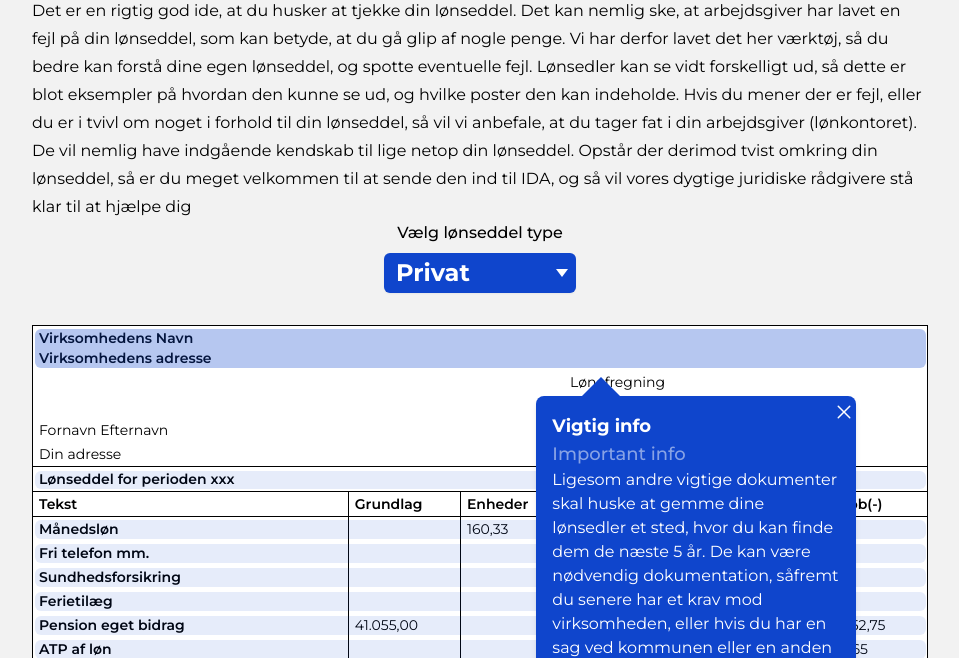
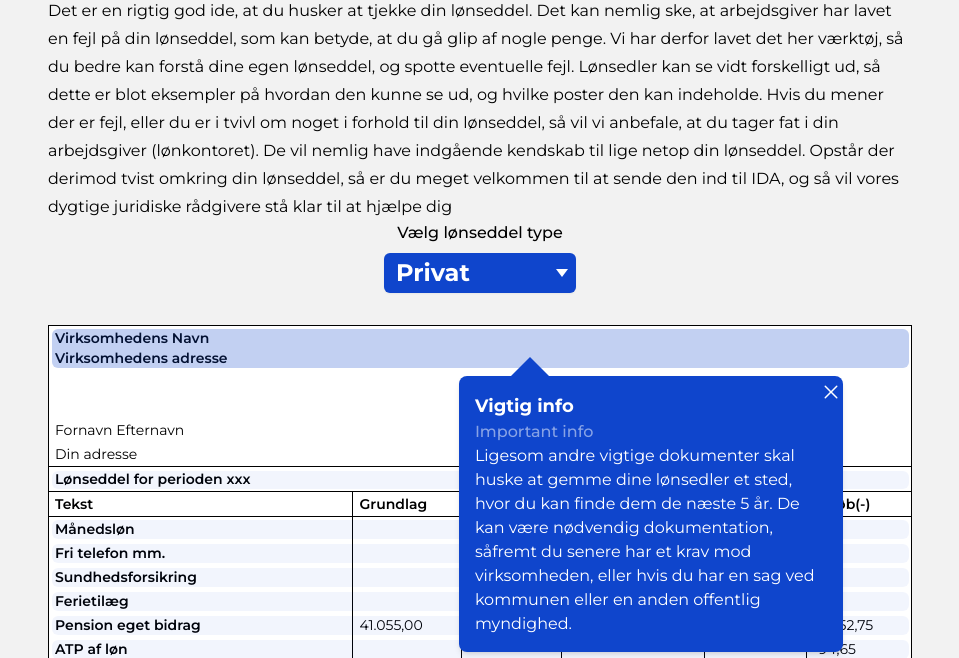
Before and after one commit to orindholt/ida_loenseddel, a website: page index.html in a window 1280 px wide. Shown: the part 137-795 px from the top of the page, without its empty margins (160-1119 px from the left). Drawn offline with nearby package versions, Linux system fonts and the light colour scheme.

Commit message:
Add minified css and adjust infobox offset

```diff
--- a/css/base.css
+++ b/css/main.css
@@ -4,7 +4,7 @@
 
 @layer base {
   body {
-    @apply bg-tan font-montserrat pt-8 px-4 pb-80;
+    @apply bg-tan font-montserrat;
   }
   th, td {
     @apply border-x border-solid border-black px-1.5 py-0.5 text-left;
@@ -22,7 +22,7 @@
     @apply border-r-0;
   }
   [data-id="info"] {
-    @apply cursor-pointer relative after:content-[""] after:rounded-md after:bg-info after:absolute after:left-0.5 after:right-0.5 after:top-[3px] after:bottom-0.5 after:transition-colors after:duration-200 after:pointer-events-none;
+    @apply cursor-pointer relative after:content-[""] after:rounded-md after:bg-info after:absolute after:left-[3px] after:right-[3px] after:top-[3px] after:bottom-0.5 after:transition-colors after:duration-200 after:pointer-events-none md:after:hover:bg-hover;
   }
 }
 
@@ -37,7 +37,7 @@
     @apply border-none;
   }
   .active::after {
-    @apply bg-active;
+    @apply !bg-active;
   }
   .dropdown-triangle::after {
     @apply content-[""] w-3 h-2 bg-white grid-area-select justify-self-end pointer-events-none mr-2;
--- a/index.html
+++ b/index.html
@@ -5,7 +5,7 @@
 		<meta http-equiv="X-UA-Compatible" content="IE=edge" />
 		<meta name="viewport" content="width=device-width, initial-scale=1.0" />
 		<title>Lønseddel Tjek</title>
-		<link rel="stylesheet" href="style.css" />
+		<link rel="stylesheet" href="style.min.css" />
 		<!-- JQuery CDN -->
 		<script src="https://ajax.googleapis.com/ajax/libs/jquery/3.6.0/jquery.min.js"></script>
 		<!-- Google Fonts - Montserrat, 2-,3-,4-,5-,6-,700 -->
@@ -18,7 +18,7 @@
 		<script src="js/script.js" defer></script>
 	</head>
 	<body>
-		<div class="max-w-4xl mx-auto">
+		<div class="max-w-4xl mx-auto pt-8 px-4 pb-96">
 			<div class="flex justify-end gap-2">
 				<button
 					type="button"
@@ -518,7 +518,7 @@
 				</table>
 				<aside
 					data-id="info-box"
-					class="absolute bg-blue text-white rounded-lg sm:right-[8%] sm:left-auto top-0 z-10 p-4 max-w-xs transition-all duration-500 shadow-md left-0 right-0"
+					class="absolute bg-blue text-white rounded-lg sm:right-[8%] sm:left-auto top-0 z-10 p-4 max-w-sm transition-all duration-500 shadow-md left-0 right-0"
 				>
 					<div class="relative flex flex-col">
 						<div
@@ -548,7 +548,7 @@
 						></h2>
 						<h3
 							data-id="info-header-alt"
-							class="font-medium opacity-50 text-sm sm:text-base md:text-lg"
+							class="font-medium opacity-50 text-xs sm:text-sm md:text-base"
 						></h3>
 						<p data-id="info-text" class="text-xs sm:text-sm md:text-base"></p>
 					</div>
--- a/js/script.js
+++ b/js/script.js
@@ -162,7 +162,7 @@ document.addEventListener("DOMContentLoaded", () => {
 			currentLang === "dk"
 				? target.getAttribute("data-header-en")
 				: target.getAttribute("data-header-dk");
-		const elementPosY = Math.floor(target.offsetTop + 70);
+		const elementPosY = Math.floor(target.offsetTop + 50);
 
 		infoTextElement.textContent = infoText;
 		infoHeaderElement.textContent = infoHeader;
--- a/package.json
+++ b/package.json
@@ -7,7 +7,7 @@
 		"tailwindcss": "^3.1.6"
 	},
 	"scripts": {
-		"build:tw": "npx tailwindcss -i ./css/base.css -o ./style.css --watch"
+		"build:tw": "npx tailwindcss -i ./css/main.css -o ./style.min.css --watch --minify"
 	},
 	"repository": {
 		"type": "git",
--- a/tailwind.config.js
+++ b/tailwind.config.js
@@ -6,9 +6,9 @@ module.exports = {
 			colors: {
 				tan: "rgb(242, 242, 242)",
 				blue: "rgb(15, 69, 204)",
-				info: "rgb(15, 69, 204, 0.1)",
-				active: "rgb(15, 69, 204, 0.3)",
-				hover: "rgba(0, 0, 0, 0.15)",
+				info: "rgb(15, 69, 204, 0.05)",
+				active: "rgb(15, 69, 204, 0.25)",
+				hover: "rgb(15, 69, 204, 0.15)",
 			},
 			fontFamily: {
 				montserrat: "'Montserrat', sans-serif",
```
Also changed, not shown: style.css (deleted), style.min.css (added).
